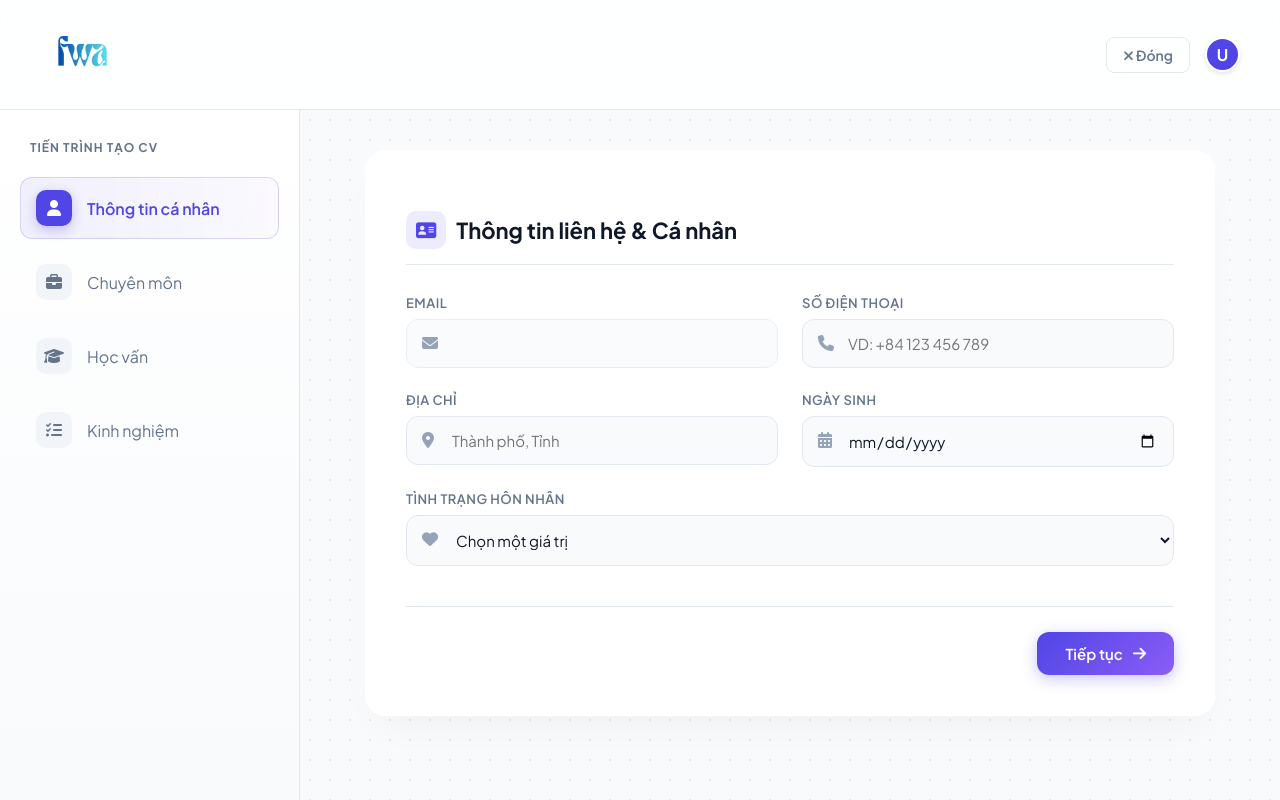
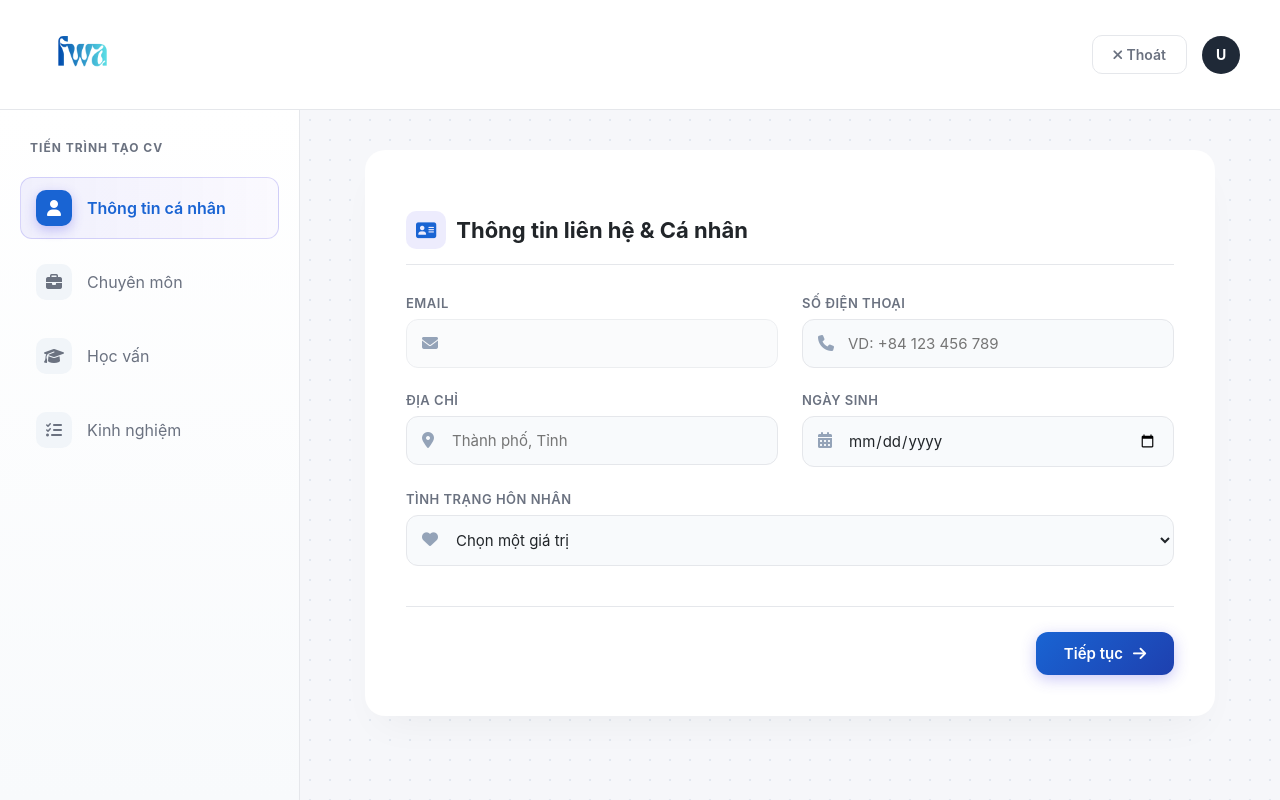
Before and after one commit to sealdog17/SS2_InternshipFinder, a Python web app: template templates/edit_profile.html in a window 1280 px wide. Run offline with Jinja, Linux system fonts and the light colour scheme; the template is opened without the code that fills it, so the values that code supplies are empty.

Commit message:
Fix UI inconsistencies and avatar logic in edit_profile.html

```diff
--- a/templates/edit_profile.html
+++ b/templates/edit_profile.html
@@ -8,33 +8,34 @@
   <link href="https://cdnjs.cloudflare.com/ajax/libs/font-awesome/6.4.0/css/all.min.css" rel="stylesheet">
   <style>
     :root {
-      --primary: #4f46e5;
-      --primary-hover: #4338ca;
+      --primary: #1964d3;
+      --primary-hover: #1557b5;
       --secondary: #ec4899;
-      --accent: #8b5cf6;
-      --bg-color: #f8fafc;
+      --accent: #1e40af;
+      --bg-color: #f6f7fa;
       --card-bg: #ffffff;
-      --text-main: #0f172a;
-      --text-muted: #64748b;
-      --border: #e2e8f0;
+      --text-main: #212529;
+      --text-muted: #6b7280;
+      --border: #e5e7eb;
       --success: #10b981;
     }
 
     * { box-sizing: border-box; margin: 0; padding: 0; }
-    body { font-family: 'Plus Jakarta Sans', sans-serif; background: var(--bg-color); color: var(--text-main); overflow-x: hidden; }
+    body { font-family: 'Inter', 'Plus Jakarta Sans', sans-serif; background: var(--bg-color); color: var(--text-main); overflow-x: hidden; }
 
     /* Navbar */
     .navbar {
-      height: 110px; background: rgba(255,255,255,0.85); backdrop-filter: blur(16px);
+      height: 110px; background: #ffffff;
       border-bottom: 1px solid var(--border);
       position: fixed; top: 0; width: 100%; z-index: 50;
       display: flex; align-items: center; padding: 0 40px; justify-content: space-between;
     }
-    .logo { font-size: 22px; font-weight: 800; background: linear-gradient(135deg, var(--primary), var(--accent)); -webkit-background-clip: text; -webkit-text-fill-color: transparent; text-decoration: none;}
+    .logo { text-decoration: none; display: flex; align-items: center; }
     .nav-actions { display: flex; gap: 15px; align-items: center; }
-    .btn-exit { padding: 8px 16px; border-radius: 8px; font-weight: 600; text-decoration: none; color: var(--text-muted); border: 1px solid var(--border); transition: all 0.3s; font-size: 14px;}
-    .btn-exit:hover { background: #f1f5f9; color: var(--text-main); }
-    .avatar { width: 35px; height: 35px; border-radius: 50%; background: var(--primary); color: white; display: flex; align-items: center; justify-content: center; font-weight: bold; border: 2px solid white; box-shadow: 0 2px 5px rgba(0,0,0,0.1); }
+    .btn-exit { padding: 10px 20px; border-radius: 10px; font-weight: 600; text-decoration: none; color: var(--text-muted); border: 1px solid var(--border); transition: all 0.3s; font-size: 14px; background: white;}
+    .btn-exit:hover { background: #f1f5f9; color: var(--text-main); border-color: var(--text-muted); }
+    .avatar { width: 38px; height: 38px; border-radius: 50%; background: #1f2937; color: white; display: flex; align-items: center; justify-content: center; font-weight: bold; overflow: hidden; font-size: 14px; }
+    .avatar img { width: 100%; height: 100%; object-fit: cover; }
 
     /* Builder Layout */
     .builder-container { margin-top: 110px; display: flex; height: calc(100vh - 110px); }
@@ -130,8 +131,11 @@
   <nav class="navbar">
     <a href="{{ url_for('job_list') }}" class="logo"><img src="{{ url_for('static', filename='logo.png') }}" alt="Logo" style="height: 85px; vertical-align: middle;"></a>
     <div class="nav-actions">
-      <a href="{{ url_for('profile') }}" class="btn-exit"><i class="fas fa-times"></i> Đóng</a>
-      <div class="avatar">{{ session.get('user_name', 'U')[0].upper() }}</div>
+      <a href="{{ url_for('profile') }}" class="btn-exit"><i class="fas fa-times"></i> Thoát</a>
+      <div class="avatar">
+        {% if session.get('user_picture') %}<img src="{{ session.get('user_picture') }}" alt="avatar">
+        {% else %}{{ (session.get('user_name','U') or 'U')[0].upper() }}{% endif %}
+      </div>
     </div>
   </nav>
 
```
